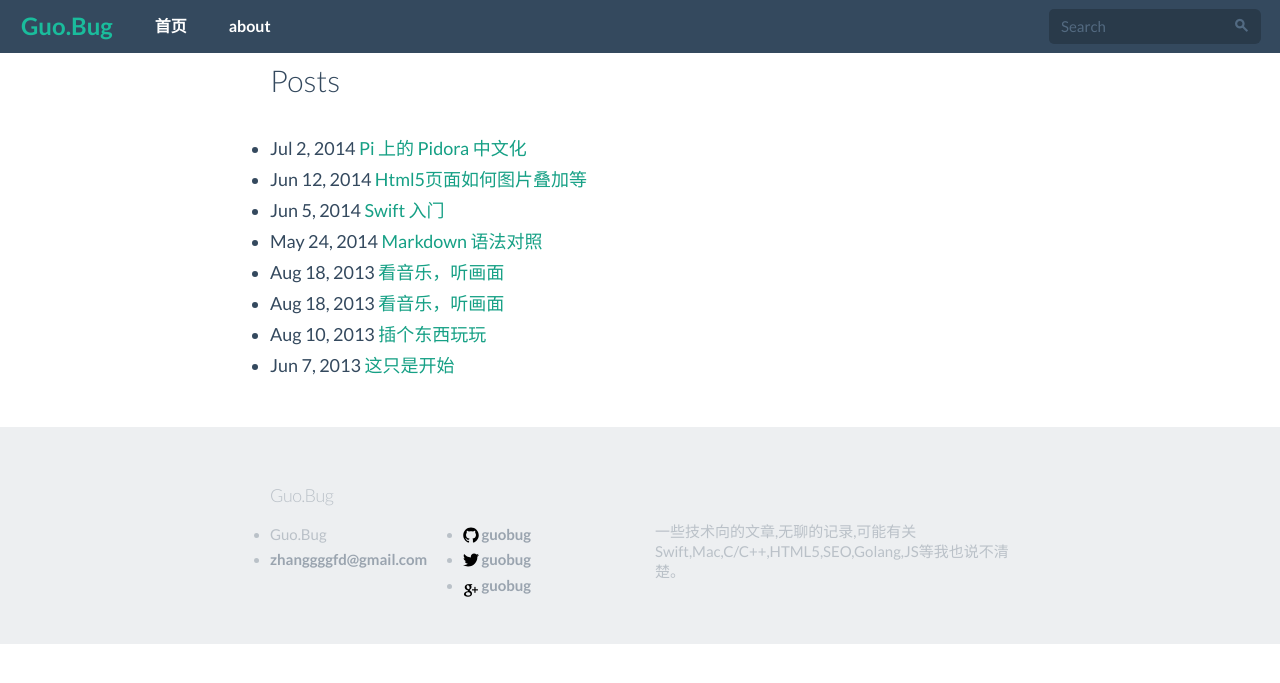
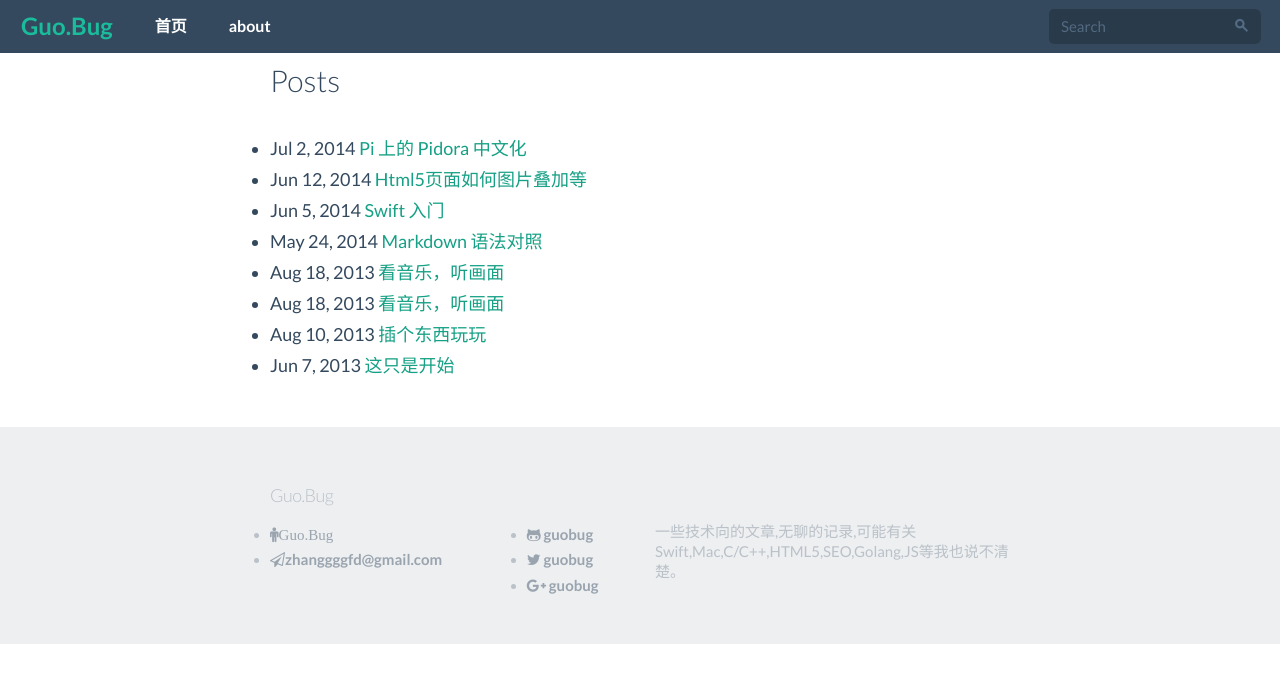
Before and after one commit to GuoBug/bug, a Jekyll site: the page built from index.html, in a window 1280 px wide. Shown: the top 683 px of the page. Built offline with Jekyll 4.4.1, drawn with Linux system fonts in a browser that asks for light colours; nearby versions of some CDN libraries; Markdown is read by kramdown in place of the engine named in the settings.

Commit message:
change footer

```diff
--- a/DownAPP.html
+++ b/DownAPP.html
@@ -1,6 +1,8 @@
 <!DOCTYPE html>
 <head>
 <meta http-equiv="Content-Type" content="text/html; charset=utf-8" />
+
+    <meta http-equiv="content-language" content="zh-cn">
 <meta name="viewport" content="width=device-width, initial-scale=1, maximum-scale=1">
 <meta name="description" content="携程APP官网下载(shouji.ctrip.com),为您提供酒店最多、使用最方便的酒店预订APP；价格实时查询、优惠折扣力度最大的机票预订APP；旅游信息最丰富、服务最好的旅游APP；高铁、动车火车票及火车时刻表查询最准确的火车票APP。更多门票预订、租车、邮轮、酒店团购、攻略游记等旅游、住宿、出行信息，下载携程APP立即体验。">
 <meta name="keywords" content="酒店APP,旅游APP,火车票app,租车app,酒店预订app,邮轮app,本地游app,团队游app,旅游攻略app">
--- a/_includes/footer.html
+++ b/_includes/footer.html
@@ -6,30 +6,19 @@
 
     <div class="row">
 
-    <div class="col-sm-3">
+    <div class="col-sm-4">
       <ul>
-        <li>{{ site.title }}</li>
-        <li><a href="mailto:{{ site.email }}">{{ site.email }}</a></li>
+        <li><a href="/" class="fa fa-male">{{ site.title }}</a></li>
+        <li><a href="mailto:{{ site.email }}"><i class="fa fa-paper-plane-o"></i><span class="username">{{ site.email }}</span></a></li>
       </ul>
     </div>
 
-    <div class="col-sm-3">
+    <div class="col-sm-2">
       <ul>
         <li>
           <a href="https://github.com/{{ site.username }}">
             <span class="icon github">
-              <svg version="1.1" class="github-icon-svg" xmlns="http://www.w3.org/2000/svg" xmlns:xlink="http://www.w3.org/1999/xlink" x="0px" y="0px"
-                 viewBox="0 0 16 16" enable-background="new 0 0 16 16" xml:space="preserve">
-                <path fill-rule="evenodd" clip-rule="evenodd" fill="#000000" d="M7.999,0.431c-4.285,0-7.76,3.474-7.76,7.761
-                c0,3.428,2.223,6.337,5.307,7.363c0.388,0.071,0.53-0.168,0.53-0.374c0-0.184-0.007-0.672-0.01-1.32
-                c-2.159,0.469-2.614-1.04-2.614-1.04c-0.353-0.896-0.862-1.135-0.862-1.135c-0.705-0.481,0.053-0.472,0.053-0.472
-                c0.779,0.055,1.189,0.8,1.189,0.8c0.692,1.186,1.816,0.843,2.258,0.645c0.071-0.502,0.271-0.843,0.493-1.037
-                C4.86,11.425,3.049,10.76,3.049,7.786c0-0.847,0.302-1.54,0.799-2.082C3.768,5.507,3.501,4.718,3.924,3.65
-                c0,0,0.652-0.209,2.134,0.796C6.677,4.273,7.34,4.187,8,4.184c0.659,0.003,1.323,0.089,1.943,0.261
-                c1.482-1.004,2.132-0.796,2.132-0.796c0.423,1.068,0.157,1.857,0.077,2.054c0.497,0.542,0.798,1.235,0.798,2.082
-                c0,2.981-1.814,3.637-3.543,3.829c0.279,0.24,0.527,0.713,0.527,1.437c0,1.037-0.01,1.874-0.01,2.129
-                c0,0.208,0.14,0.449,0.534,0.373c3.081-1.028,5.302-3.935,5.302-7.362C15.76,3.906,12.285,0.431,7.999,0.431z"/>
-              </svg>
+              <i class="fa fa-github-alt"></i>
             </span>
             <span class="username">{{ site.username }}</span>
           </a>
@@ -37,16 +26,7 @@
         <li>
           <a href="https://twitter.com/GuoBug_Boy">
             <span class="icon twitter">
-              <svg version="1.1" class="twitter-icon-svg" xmlns="http://www.w3.org/2000/svg" xmlns:xlink="http://www.w3.org/1999/xlink" x="0px" y="0px"
-                 viewBox="0 0 16 16" enable-background="new 0 0 16 16" xml:space="preserve">
-                <path fill="#000000" d="M15.969,3.058c-0.586,0.26-1.217,0.436-1.878,0.515c0.675-0.405,1.194-1.045,1.438-1.809
-                c-0.632,0.375-1.332,0.647-2.076,0.793c-0.596-0.636-1.446-1.033-2.387-1.033c-1.806,0-3.27,1.464-3.27,3.27
-                c0,0.256,0.029,0.506,0.085,0.745C5.163,5.404,2.753,4.102,1.14,2.124C0.859,2.607,0.698,3.168,0.698,3.767
-                c0,1.134,0.577,2.135,1.455,2.722C1.616,6.472,1.112,6.325,0.671,6.08c0,0.014,0,0.027,0,0.041c0,1.584,1.127,2.906,2.623,3.206
-                C3.02,9.402,2.731,9.442,2.433,9.442c-0.211,0-0.416-0.021-0.615-0.059c0.416,1.299,1.624,2.245,3.055,2.271
-                c-1.119,0.877-2.529,1.4-4.061,1.4c-0.264,0-0.524-0.015-0.78-0.046c1.447,0.928,3.166,1.469,5.013,1.469
-                c6.015,0,9.304-4.983,9.304-9.304c0-0.142-0.003-0.283-0.009-0.423C14.976,4.29,15.531,3.714,15.969,3.058z"/>
-              </svg>
+              <i class="fa fa-twitter fa-2"></i>
             </span>
             <span class="username">{{ site.username }}</span>
           </a>
@@ -54,7 +34,7 @@
         <li>
           <a href="https://plus.google.com/118290695963421285009?rel=author">
             <span class="icon google">
-              <img src="/static/img/google.png" class="google-icon-svg">
+              <i class="fa fa-google-plus"></i>
             </span>
             <span class="username">{{ site.username }}</span>
           </a>
--- a/_includes/head.html
+++ b/_includes/head.html
@@ -11,6 +11,7 @@
 
     <!-- Loading Bootstrap 3.1.0-->
     <link href="http://libs.baidu.com/bootstrap/3.0.3/css/bootstrap.min.css" rel="stylesheet">
+    <link href="//maxcdn.bootstrapcdn.com/font-awesome/4.1.0/css/font-awesome.min.css" rel="stylesheet">
     <!-- Loading Flat UI -->
     <link href="/static/css/flat-ui.css" rel="stylesheet">
     <link href="/static/css/Bug.css" rel="stylesheet">
```
